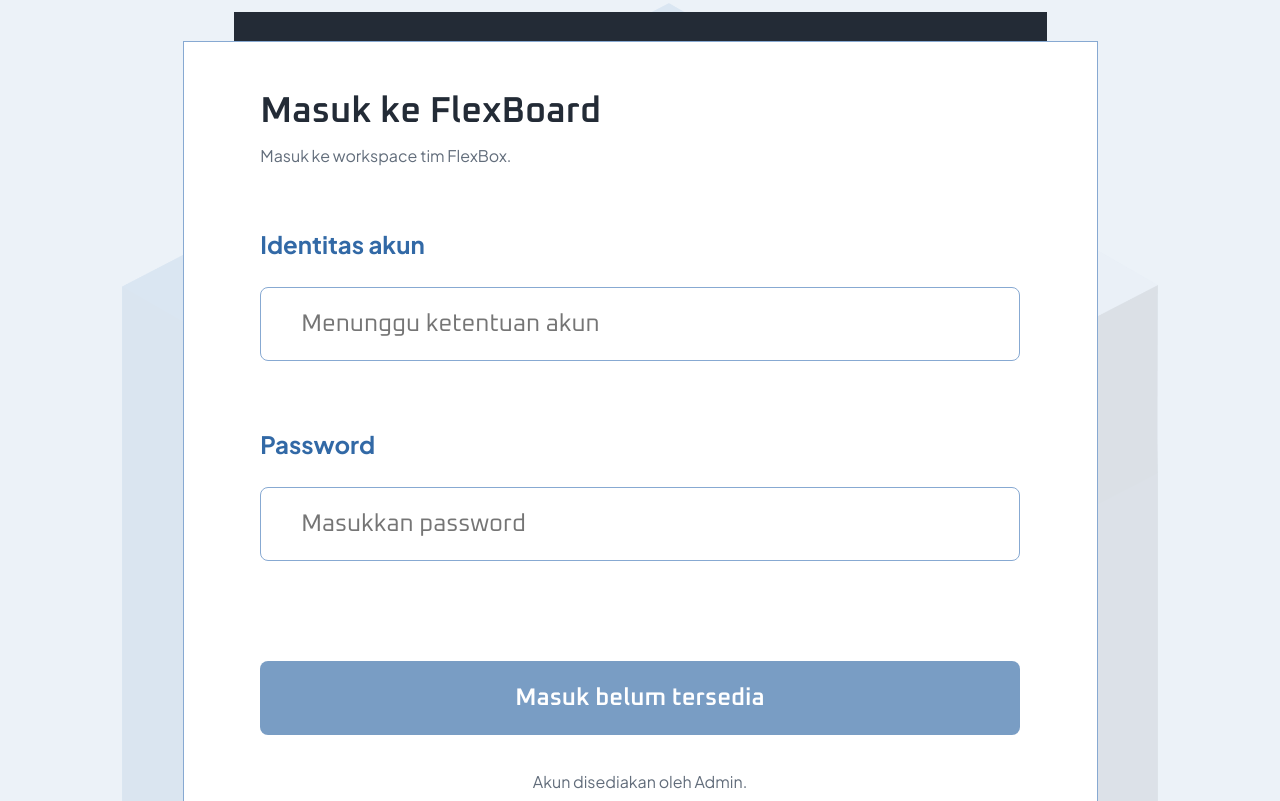
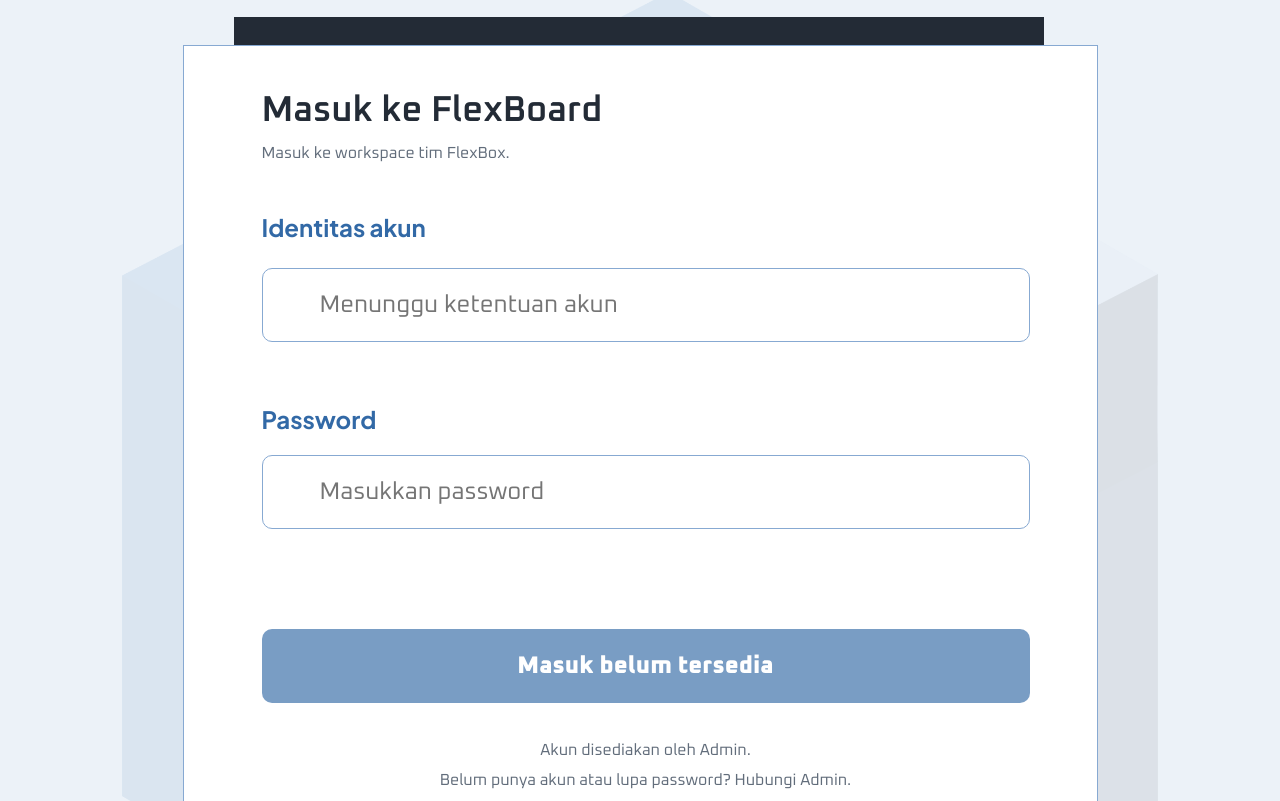
Before and after one commit to flexbox-studiocode/flexboard, a React (Vite) app: page /login in a window 1280 px wide. Shown: the part 179-980 px from the top of the page. Built offline with nearby package versions, Linux system fonts and the light colour scheme.

Commit message:
style(frontend): refine login geometry and member panel spacing

```diff
--- a/src/features/auth/auth.css
+++ b/src/features/auth/auth.css
@@ -2,20 +2,20 @@
 .auth-watermark { position: absolute; z-index: -1; width: min(1036px, 94%); opacity: .1; pointer-events: none; }
 .auth-card { position: relative; width: min(650px, 100%); padding: 2.75rem 3.5rem 1.75rem; background: var(--color-surface); border: 1px solid #87a9d2; border-radius: 0; }
 .auth-card::before { content: ''; position: absolute; inset: -22px 36px; background: var(--color-ink); z-index: -1; }
-.auth-card h1 { margin: 0 0 .5rem; font-family: var(--font-display); font-size: 2.25rem; font-weight: 600; line-height: 1.25; }
-.auth-card > .muted { margin: 0; font-size: .8rem; }
+.auth-card h1 { margin: 0 0 .75rem; font-family: var(--font-display); font-size: 2.25rem; font-weight: 600; line-height: 1.875rem; }
+.auth-card > .muted { margin: 0; font-family: var(--font-display); font-size: .8rem; line-height: 1.875rem; }
 .auth-form { display: grid; gap: 2.75rem; margin: 2.5rem 0 1.5rem; }
 .auth-form .field { gap: 1rem; }
-.auth-form .field > label { color: var(--color-primary-dark); font-size: 1.1rem; font-weight: 700; }
-.auth-form .field input { min-height: 54px; padding-inline: 1.5rem; border: 1px solid #87a9d2; border-radius: .5rem; font-family: var(--font-display); font-size: 1.1rem; background: var(--color-surface); }
+.auth-form .field > label { color: var(--color-primary-dark); font-size: 1.1rem; font-weight: 700; line-height: 1.875rem; }
+.auth-form .field input { min-height: 54px; padding-inline: 1.5rem; border: 1px solid #87a9d2; border-radius: .625rem; font-family: var(--font-display); font-size: 1.1rem; line-height: 1.875rem; background: var(--color-surface); }
 .auth-form .field input:disabled { opacity: 1; color: var(--color-muted); background: var(--color-surface); cursor: not-allowed; }
-.auth-form .button { width: 100%; margin-top: 1.5rem; min-height: 54px; border-radius: .5rem; font-family: var(--font-display); font-size: 1.1rem; }
+.auth-form .button { width: 100%; margin-top: 1.5rem; min-height: 54px; border-radius: .625rem; font-family: var(--font-display); font-size: 1.1rem; font-weight: 800; line-height: 1.875rem; }
 .auth-form .button:disabled { opacity: .65; }
-.auth-help { margin: 1.5rem 0; color: var(--color-muted); font-size: .75rem; text-align: center; line-height: 1.9; }
-.auth-status { border-top: 1px solid #87909c; padding-top: 1.25rem; font-size: .75rem; }
+.auth-help { margin: 1.5rem 0; color: var(--color-muted); font-family: var(--font-display); font-size: .75rem; text-align: center; line-height: var(--line-height-copy); }
+.auth-status { border-top: 1px solid #87909c; padding-top: 1.25rem; font-family: var(--font-display); font-size: .75rem; }
 .auth-status strong { font-weight: 600; }
 .auth-status p { margin: .5rem 0 0; color: var(--color-muted); line-height: 1.8; }
 .auth-preview-link { display: block; margin-top: 1rem; font-size: .8rem; font-weight: 600; text-align: center; }
 .auth-note { margin: .5rem 0 0; text-align: center; color: var(--color-muted); font-size: .7rem; }
-@media (min-width: 1200px) { .auth-main { padding-block: 7.5rem; } .auth-card { width: min(915px, 100%); min-height: 962px; padding: 3rem 4.8rem 2rem; } .auth-card::before { inset: -30px 50px; } .auth-form { gap: 4rem; margin-top: 3.5rem; } .auth-form .field { gap: 1.5rem; } .auth-form .field > label { font-size: 1.5rem; } .auth-form .field input { min-height: 74px; padding-inline: 2.5rem; font-size: 1.5rem; } .auth-form .button { min-height: 74px; margin-top: 2.25rem; font-size: 1.5rem; } .auth-help { margin-block: 2rem; font-size: 1rem; } .auth-card > .muted { font-size: 1rem; } .auth-status { font-size: .9rem; } }
+@media (min-width: 1200px) { .auth-main { padding-block: 7.75rem; } .auth-card { width: min(915px, 100%); min-height: 962px; padding: 3.125rem 4.1875rem 2rem 4.875rem; } .auth-card::before { inset: -29px 53px -34px 50px; } .auth-form { gap: 3.875rem; margin-top: 2.75rem; } .auth-form .field { gap: 1.625rem; } .auth-form .field + .field { gap: 1.3125rem; } .auth-form .field > label { font-size: 1.5rem; } .auth-form .field input { min-height: 74px; padding-inline: 3.5625rem; font-size: 1.5rem; } .auth-form .button { min-height: 74px; margin-top: 2.375rem; font-size: 1.5rem; } .auth-help { margin-block: 2rem; font-size: var(--font-size-control); } .auth-card > .muted { font-size: var(--font-size-control); } .auth-status { font-size: var(--font-size-control); } }
 @media (max-width: 600px) { .auth-main { padding-block: 3rem; } .auth-card { padding: 2rem 1.25rem; } .auth-card::before { inset-inline: 20px; } .auth-card h1 { font-size: 1.8rem; } .auth-form { gap: 1.75rem; margin-top: 2rem; } .auth-form .button { margin-top: .5rem; font-size: 1rem; } .auth-form .field input { padding-inline: 1rem; font-size: 1rem; } }
--- a/src/features/members/members.css
+++ b/src/features/members/members.css
@@ -1,20 +1,20 @@
 @import '../common/features.css';
-.members-panel { min-width: 0; padding: clamp(1.25rem, 3vw, 3.5rem); border: 1px solid #87a9d2; border-radius: 0; box-shadow: none; }
+.panel.members-panel { min-width: 0; padding: clamp(1.25rem, 3.75vw, 3.25rem) clamp(1.25rem, 3vw, var(--panel-padding)); border: 1px solid #87a9d2; border-radius: 0; box-shadow: none; }
 .members-panel__heading { display: flex; align-items: center; justify-content: space-between; gap: 1rem; margin-bottom: 1.5rem; }
 .members-panel__heading h2 { margin: 0; font-family: var(--font-display); font-size: 1.5rem; font-weight: 500; }
 .members-page .feature-filters { gap: .75rem; margin-bottom: 1.5rem; }
 .members-page .feature-filter-search { max-width: 22rem; }
 .members-page .feature-filter-label { display: none; }
 .members-page .feature-filter-options > :not(.feature-filter-label):not(button) { flex: 0 1 13rem; min-width: 0; }
-.members-page .feature-filter-options .field > label { font-size: .75rem; }
-.members-page .feature-filter-options select { min-height: 2.25rem; padding-block: .4rem; border-color: #87a9d2; }
+.members-page .feature-filter-options .field > label { font-size: var(--font-size-control); }
+.members-page .feature-filter-options select { min-height: 3rem; border-color: #87a9d2; font-family: var(--font-display); font-size: var(--font-size-control); }
 .members-access-note { display: flex; align-items: center; gap: 1rem; margin-top: 1.5rem; padding-top: 1.25rem; border-top: 1px solid var(--color-border); color: var(--color-muted); }
 .members-access-note > svg { flex-shrink: 0; color: var(--color-primary); }
 .members-access-note > div { flex: 1; }
 .members-access-note h3 { font-family: var(--font-display); font-size: .9rem; color: var(--color-ink); margin: 0 0 .4rem; }
 .members-access-note p { margin: 0; font-size: .75rem; line-height: 1.7; }
 .member-card { min-width: 0; padding: 1.25rem; border: 1px solid #87a9d2; border-radius: 0; box-shadow: none; }
-.member-card .avatar { border-radius: 50%; background: #d7e3f2; color: var(--color-primary-dark); }
+.member-card .avatar { flex: 0 0 51px; width: 51px; height: 51px; border-radius: 50%; background: #d7e3f2; color: var(--color-primary-dark); font-size: 1.25rem; }
 .member-card__heading { display: flex; align-items: center; gap: .85rem; }
 .member-card__heading > div { min-width: 0; }
 .member-card__heading h3 { margin: 0; font-family: var(--font-display); font-size: 1rem; overflow-wrap: anywhere; }
```
